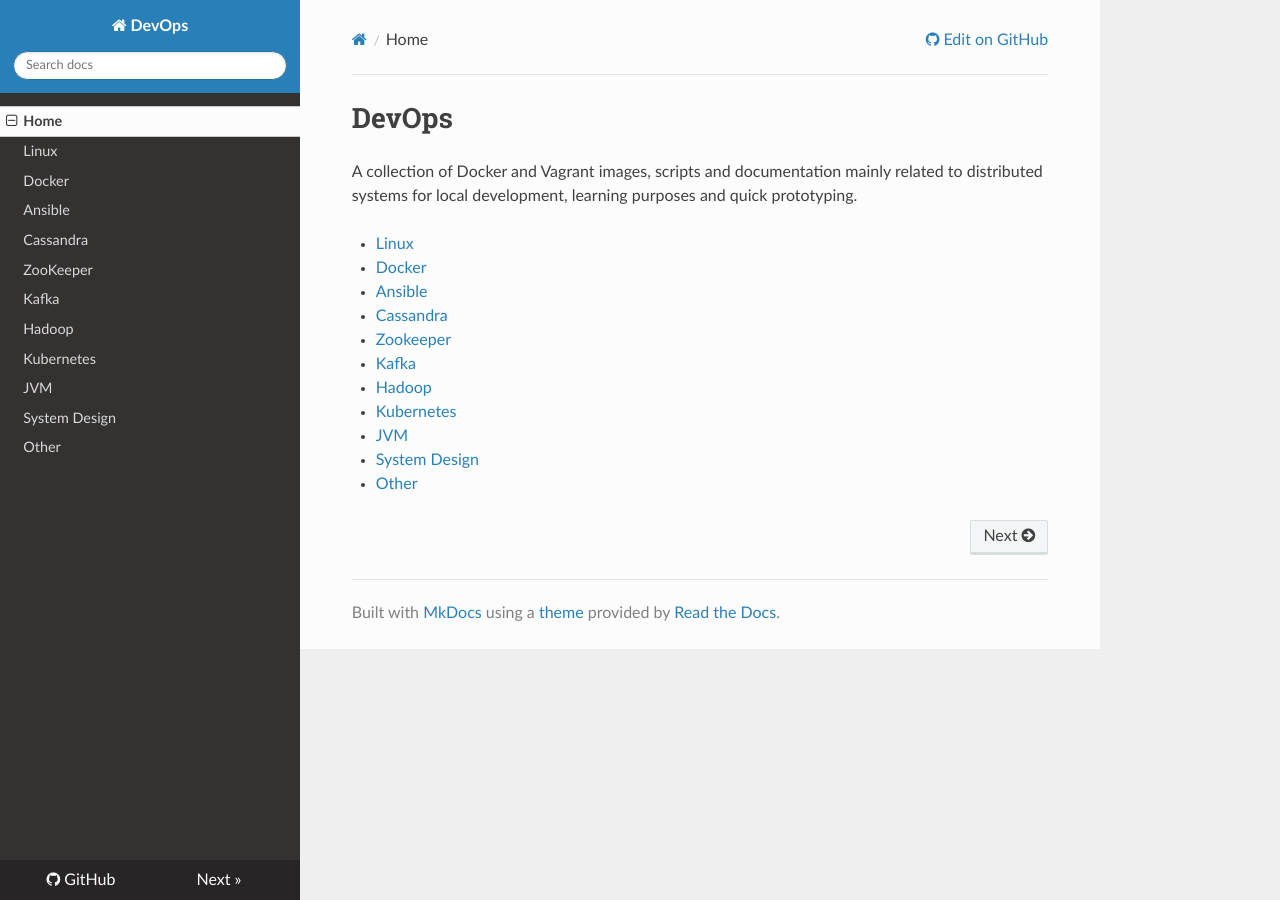
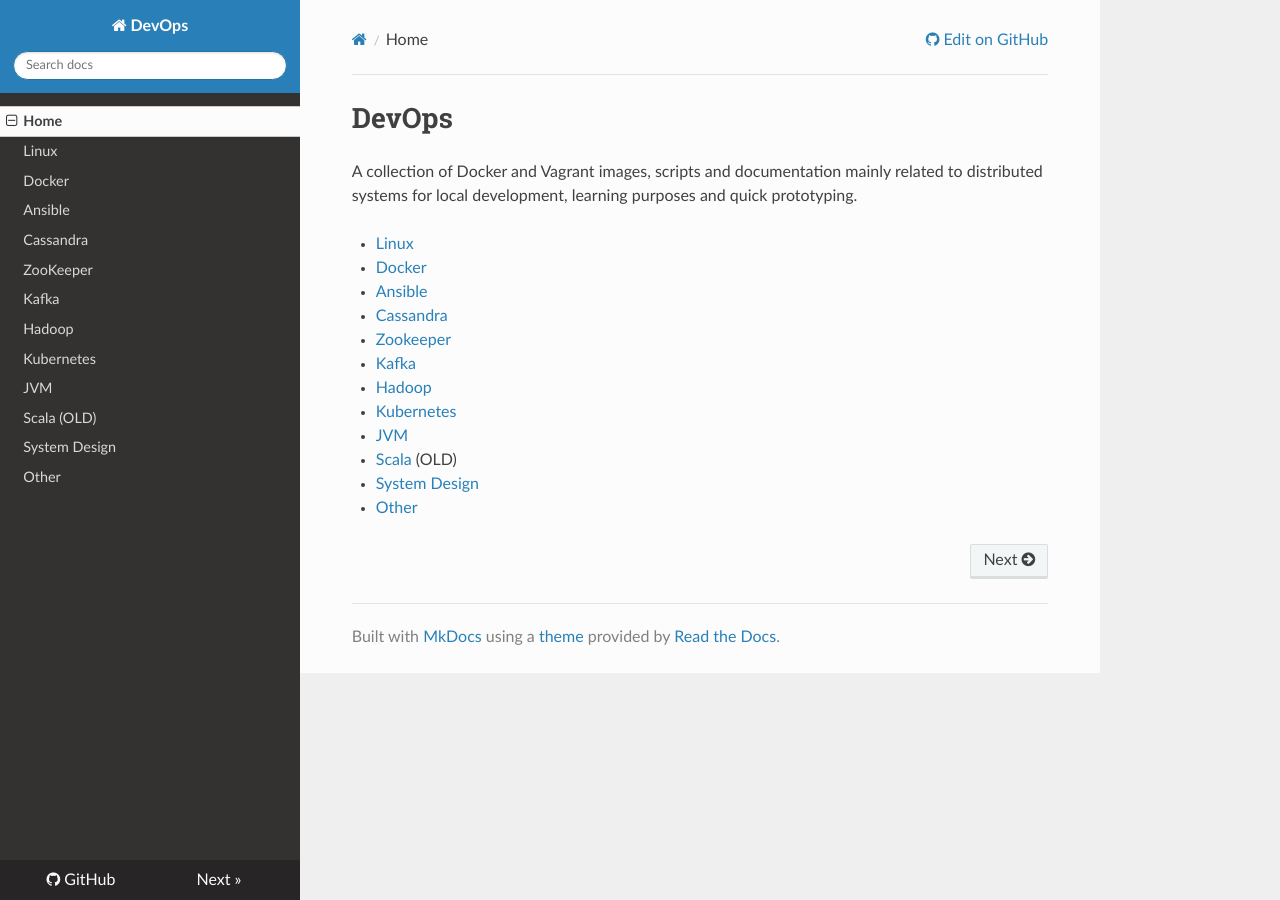
Before and after one commit to niqdev/devops, an MkDocs documentation site: the page built from docs/index.md, in a window 1280 px wide. Built offline with MkDocs 1.6.1, drawn with Linux system fonts in a browser that asks for light colours; nearby versions of some CDN libraries.

Commit message:
fix broken scala link

```diff
--- a/docs/index.md
+++ b/docs/index.md
@@ -11,5 +11,6 @@ A collection of Docker and Vagrant images, scripts and documentation mainly rela
 * [Hadoop](hadoop.md)
 * [Kubernetes](kubernetes.md)
 * [JVM](jvm.md)
+* [Scala](scala.md) (OLD)
 * [System Design](system-design.md)
 * [Other](other.md)
--- a/mkdocs.yml
+++ b/mkdocs.yml
@@ -15,6 +15,7 @@ nav:
     - Hadoop: hadoop.md
     - Kubernetes: kubernetes.md
     - JVM: jvm.md
+    - Scala (OLD): scala.md
     - System Design: system-design.md
     - Other: other.md
 
```
Also changed, not shown: docs/scala.md (added, +3 -0 lines).
